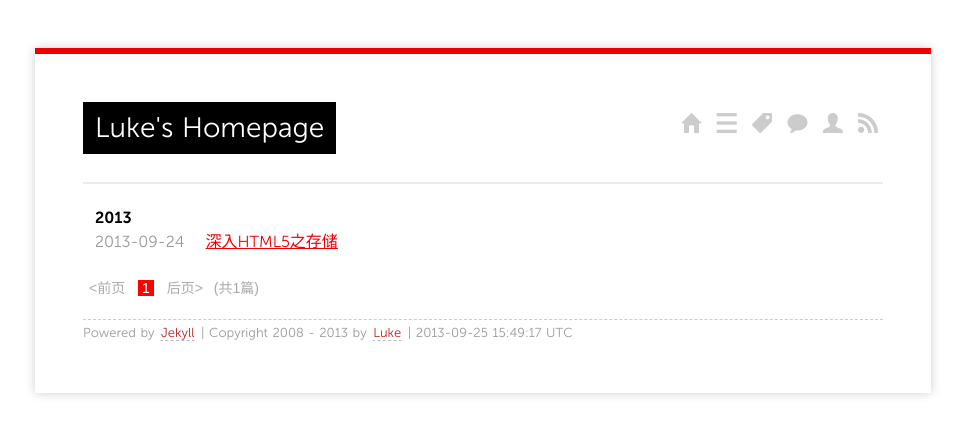
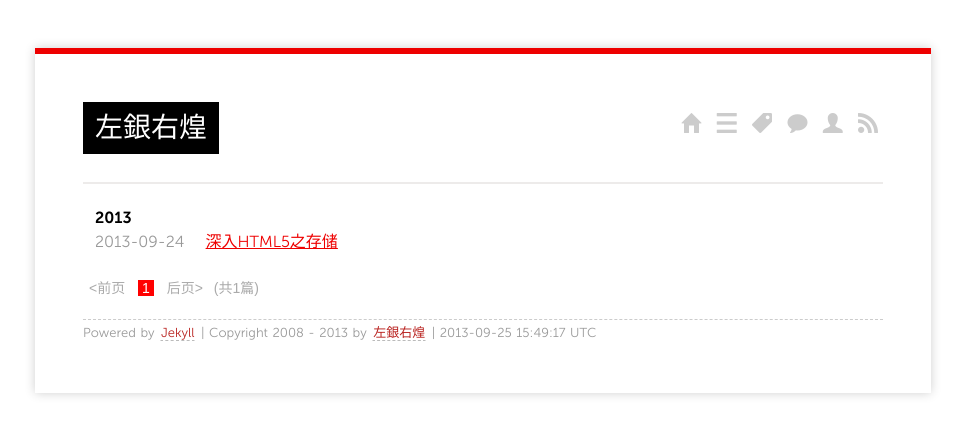
Before and after one commit to grahamle/grahamle.github.com, a Jekyll site: the page built from index.html, in a window 1280 px wide. Shown: the top 435 px of the page, without its empty margins (157-1122 px from the left). Built offline with Jekyll 4.4.1, drawn with Linux system fonts in a browser that asks for light colours; Markdown is read by kramdown in place of the engine named in the settings; the list of posts is cut into pages by our own code.

Commit message:
更改个人信息

```diff
--- a/_layouts/default.html
+++ b/_layouts/default.html
@@ -35,7 +35,7 @@
       </div>
 
     <footer>
-        <p><small>Powered by <a href="https://github.com/mojombo/jekyll">Jekyll</a> | Copyright 2008 - {{site.time | date:"%Y"}} by <a href="http://geeklu.com/about/">Luke</a> | <span class="label label-info">{{site.time | date:"%Y-%m-%d %H:%M:%S %Z"}}</span></small></p>
+        <p><small>Powered by <a href="https://github.com/mojombo/jekyll">Jekyll</a> | Copyright 2008 - {{site.time | date:"%Y"}} by <a href="http://grahamle.github.com/about/">左銀右煌</a> | <span class="label label-info">{{site.time | date:"%Y-%m-%d %H:%M:%S %Z"}}</span></small></p>
     </footer>
 
     </div>
--- a/index.html
+++ b/index.html
@@ -1,5 +1,5 @@
 ---
-title: Luke's Homepage
+title: 左銀右煌
 layout: page
 ---
 
```
